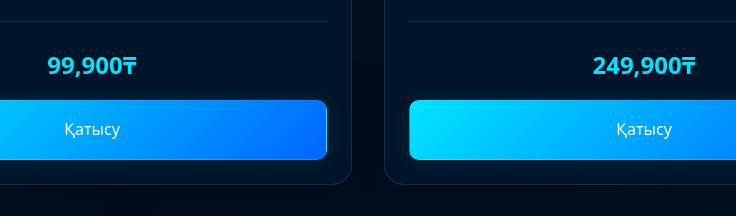
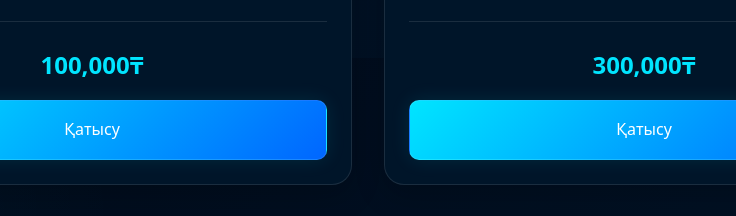
Before and after one commit to nurissingo/trade-flow, a plain HTML site: page courses.html in a window 1280 px wide. Shown: the part 742-958 px from the top of the page, 272-1008 px from the left. Drawn offline with Linux system fonts and the light colour scheme; a web font is replaced by a local one.

Commit message:
Update courses.html

```diff
--- a/courses.html
+++ b/courses.html
@@ -44,7 +44,7 @@
                     <span><i class="fas fa-user-graduate"></i> 15+ студент</span>
                 </div>
                 <div class="course-price">
-                    <span class="price">99,900₸</span>
+                    <span class="price">100,000₸</span>
                     <a href="https://wa.me/77079429089?text=%D0%9C%D0%B5%D0%BD%20%D0%BE%D0%BD%D0%BB%D0%B0%D0%B9%D0%BD%20%D0%BA%D1%83%D1%80%D1%81%20%D0%B1%D0%BE%D0%B9%D1%8B%D0%BD%D1%88%D0%B0%20%D1%82%D0%BE%D0%BB%D1%8B%D2%9B%20%D0%B0%D2%9B%D0%BF%D0%B0%D1%80%D0%B0%D1%82%20%D0%B0%D0%BB%D2%93%D1%8B%D0%BC%20%D0%BA%D0%B5%D0%BB%D0%B5%D0%B4%D1%96." class="enroll-btn">Қатысу</a>
                 </div>
             </div>
@@ -63,7 +63,7 @@
                     <span><i class="fas fa-user-graduate"></i> 10+ студент</span>
                 </div>
                 <div class="course-price">
-                    <span class="price">249,900₸</span>
+                    <span class="price">300,000₸</span>
                     <a href="https://wa.me/77079429089?text=%D0%9C%D0%B5%D0%BD%20%D0%BE%D1%84%D1%84%D0%BB%D0%B0%D0%B9%D0%BD%20%D0%BA%D1%83%D1%80%D1%81%20%D0%B1%D0%BE%D0%B9%D1%8B%D0%BD%D1%88%D0%B0%20%D1%82%D0%BE%D0%BB%D1%8B%D2%9B%20%D0%B0%D2%9B%D0%BF%D0%B0%D1%80%D0%B0%D1%82%20%D0%B0%D0%BB%D2%93%D1%8B%D0%BC%20%D0%BA%D0%B5%D0%BB%D0%B5%D0%B4%D1%96." class="enroll-btn">Қатысу</a>
                 </div>
             </div>
```
